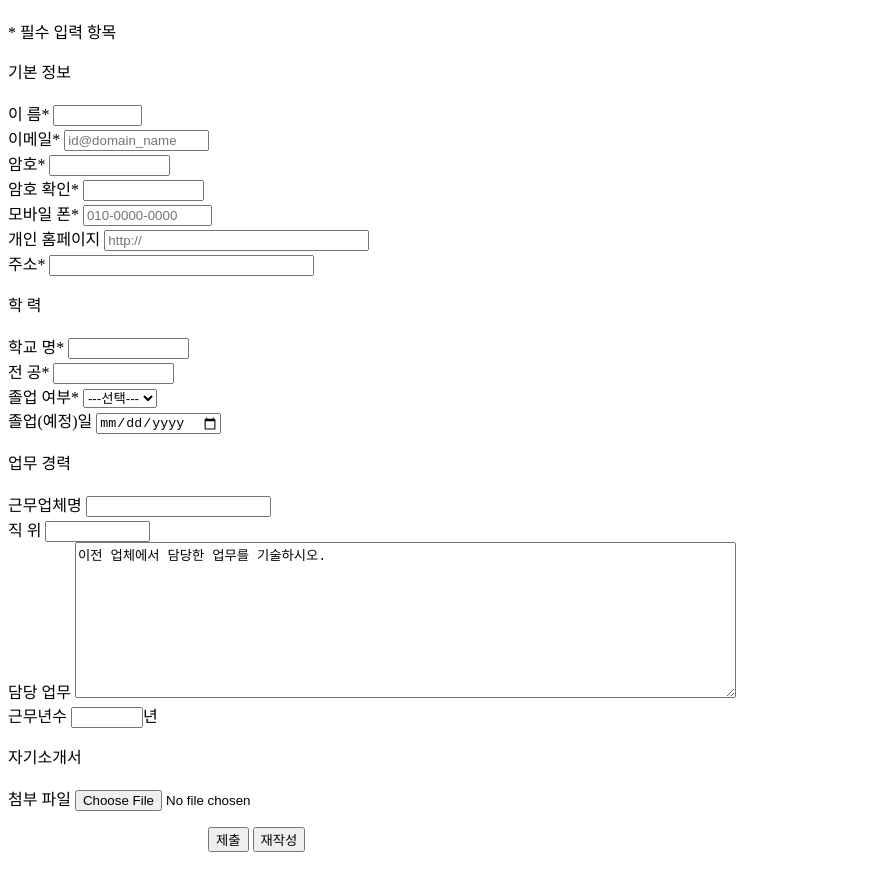
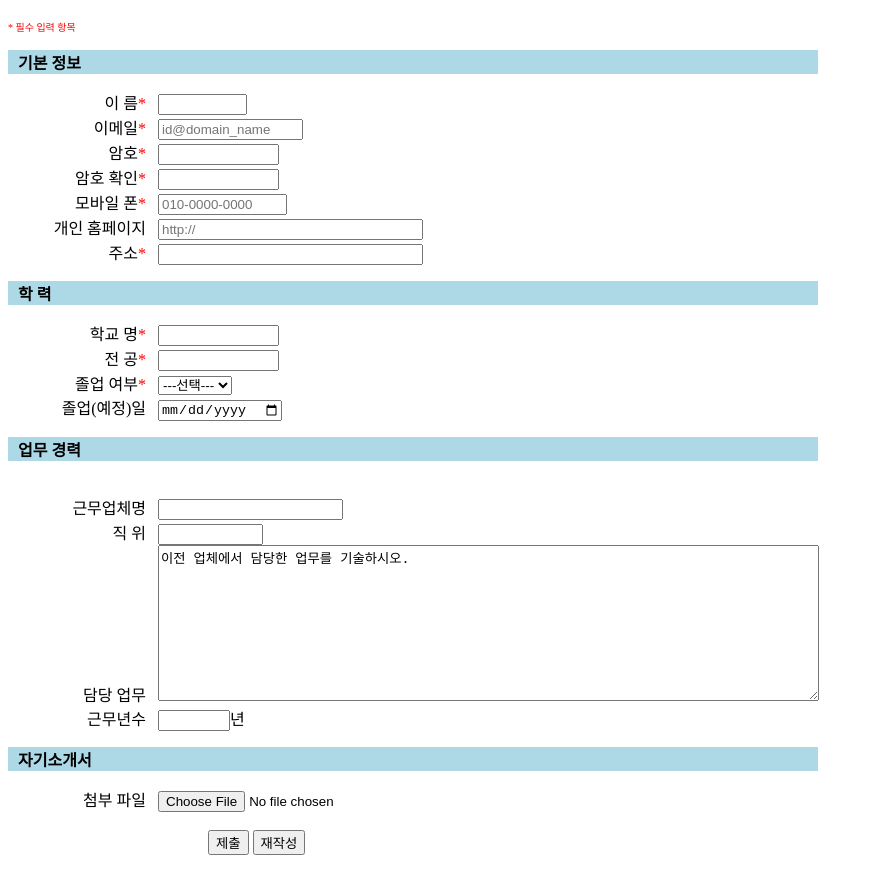
Before and after one commit to Kyuyeon-Kim0/web_2023, a plain HTML site: page register.html in a window 1280 px wide. Shown: the part 70-948 px from the top of the page, without its empty margins (0-874 px from the left). Drawn offline with Linux system fonts and the light colour scheme.

Commit message:
index 페이지 생성2

```diff
--- a/register.html
+++ b/register.html
@@ -4,45 +4,87 @@
     <meta charset="UTF-8">
     <title>회원가입</title>
     <style>
-       #submit_button {margin-left: 200px;}
+        #must {color: red; font-size: 10px;}
+        p {
+            font-weight: bold;
+            background-color: lightblue;
+            width: 800px;
+            padding-left: 10px;
+        }
+        label {
+            display: inline-block;
+            margin-left: 8px;
+            text-align: right;
+            width: 130px;
+            padding-right: 8px;
+        }
+        s {
+            color: red;
+            text-decoration: none;
+        }
+        #submit_button {margin-left: 200px;}
     </style>
 </head>
 <body>
 <h1>취업 정보 계정 만들기</h1>
-<p>* 필수 입력 항목</p>
+<div id = "must">* 필수 입력 항목</div>
 
 <form name="register" method="post">
-    <p>기본 정보<br><br>
-        <label>이 름* <input type="text" name="name" id="name" size="8"></label><br>
-        <label>이메일* <input type="email" name="email" id="email" size="15" placeholder="id@domain_name"></label><br>
-        <label>암호* <input type="password" name="pwd" id="pwd" size="12"></label><br>
-        <label>암호 확인* <input type="password" name="re_pwd" id="re_pwd" size="12"></label><br>
-        <label>모바일 폰* <input type="tel" name="phone" id="phone" size="13" placeholder="010-0000-0000"></label><br>
-        <label>개인 홈페이지 <input type="text" name="website" id="website" size="30" placeholder="http://"></label><br>
-        <label>주소* <input type="text" name="address" id="address" size="30"></label><br></p>
 
-    <p>학 력<br><br>
-        <label>학교 명* <input type="text" name="school" id="school" size="12"></label><br>
-        <label>전 공* <input type="text" name="major" id="major" size="12"></label><br>
-        <label>졸업 여부*
+    <p class="info">기본 정보</p>
+    <div>
+        <label for="name">이 름<s>* </s></label>
+        <input type="text" name="name" id="name" size="8"><br>
+        <label for="email">이메일<s>* </s></label>
+        <input type="email" name="email" id="email" size="15" placeholder="id@domain_name"><br>
+        <label for="pwd">암호<s>* </s></label>
+        <input type="password" name="pwd" id="pwd" size="12"><br>
+        <label for="re_pwd">암호 확인<s>* </s></label>
+        <input type="password" name="re_pwd" id="re_pwd" size="12"><br>
+        <label for="phone">모바일 폰<s>* </s></label>
+        <input type="tel" name="phone" id="phone" size="13" placeholder="010-0000-0000"><br>
+        <label for="website">개인 홈페이지 </label>
+        <input type="text" name="website" id="website" size="30" placeholder="http://"><br>
+        <label for="address">주소<s>* </s></label>
+        <input type="text" name="address" id="address" size="30"><br>
+    </div>
+
+    <p class="academic">학 력</p>
+    <div>
+        <label for="school">학교 명<s>* </s></label>
+        <input type="text" name="school" id="school" size="12"><br>
+        <label for="major">전 공<s>* </s></label>
+        <input type="text" name="major" id="major" size="12"><br>
+        <label for="graduation">졸업 여부<s>* </s></label>
             <select name="graduation" id="graduation">
                 <option value="" selected>---선택---</option>
                 <option value="졸업예정">졸업예정</option>
                 <option value="졸업">졸업</option>
-            </select></label><br>
-        <label>졸업(예정)일 <input type="date" name="graduation_date" id="graduation_date"></label><br></p>
+            </select><br>
+        <label for="graduation_date">졸업(예정)일 </label>
+        <input type="date" name="graduation_date" id="graduation_date"><br>
+    </div>
 
-    <p>업무 경력<br><br>
-        <label>근무업체명 <input type="text" name="company" id="company" size="20"></label><br>
-        <label>직 위 <input type="text" name="position" id="position" size="10"></label><br>
-        <label>담당 업무 <textarea name="business" id="business" cols="80" rows="10">이전 업체에서 담당한 업무를 기술하시오.</textarea></label><br>
-        <label>근무년수 <input type="number" name="work_years" id="work_years" min="0" max="10" step="0.5">년</label><br></p>
+    <p class="career">업무 경력</p><br>
+    <div>
+        <label for="company">근무업체명 </label>
+        <input type="text" name="company" id="company" size="20"><br>
+        <label for="position">직 위 </label>
+        <input type="text" name="position" id="position" size="10"><br>
+        <label for="business">담당 업무 </label>
+        <textarea name="business" id="business" cols="80" rows="10">이전 업체에서 담당한 업무를 기술하시오.</textarea><br>
+        <label for="work_years">근무년수 </label>
+        <input type="number" name="work_years" id="work_years" min="0" max="10" step="0.5">년<br>
+    </div>
 
-    <p>자기소개서<br><br>
-        <label>첨부 파일 <input type="file" name="resumeFile" id="resumeFile"></label><br></p>
+    <p class="file">자기소개서</p>
+    <div>
+        <label for="resumeFile">첨부 파일 </label>
+        <input type="file" name="resumeFile" id="resumeFile"><br>
+    </div><br>
 
     <input type="submit" value="제출" id="submit_button">
-    <input type="reset" value="재작성"><br><br>
+    <input type="reset" value="재작성"><br>
 
 </form>
 </body>
```
